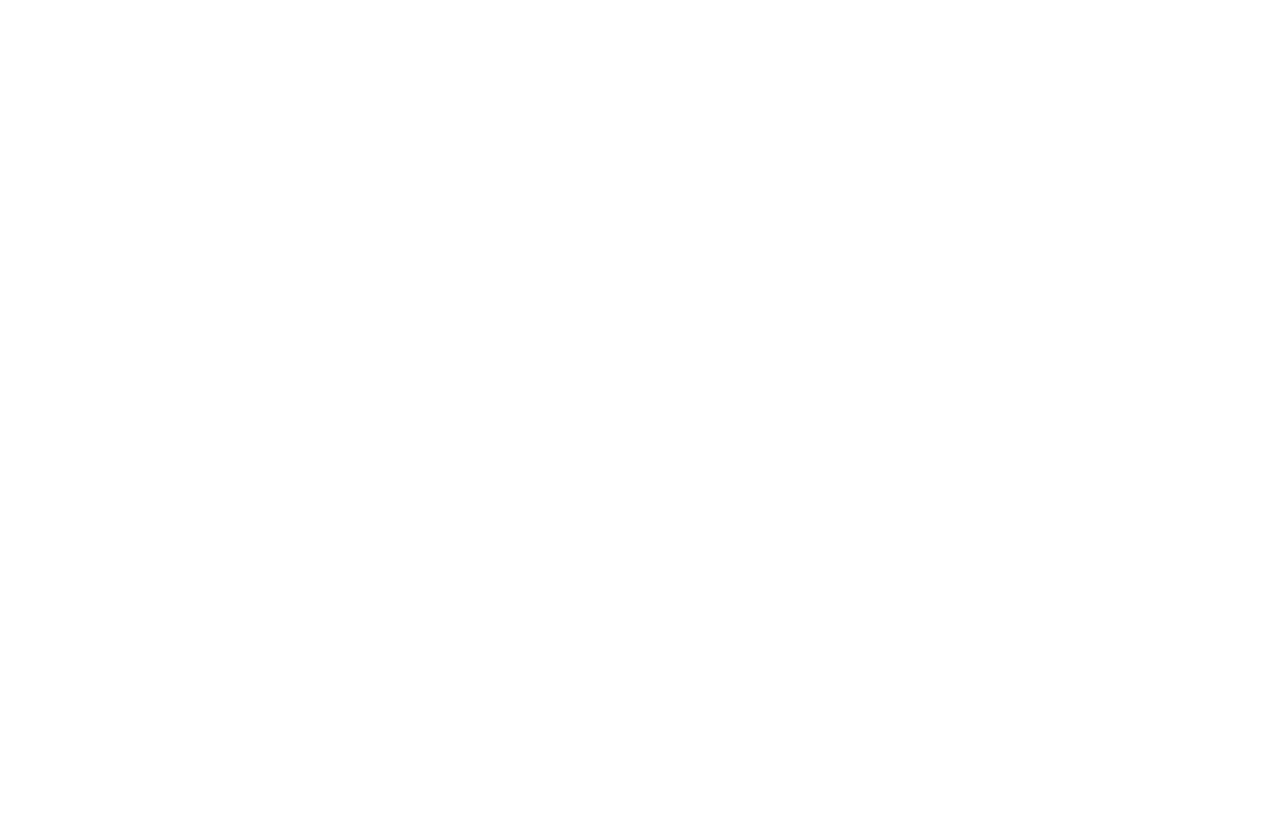
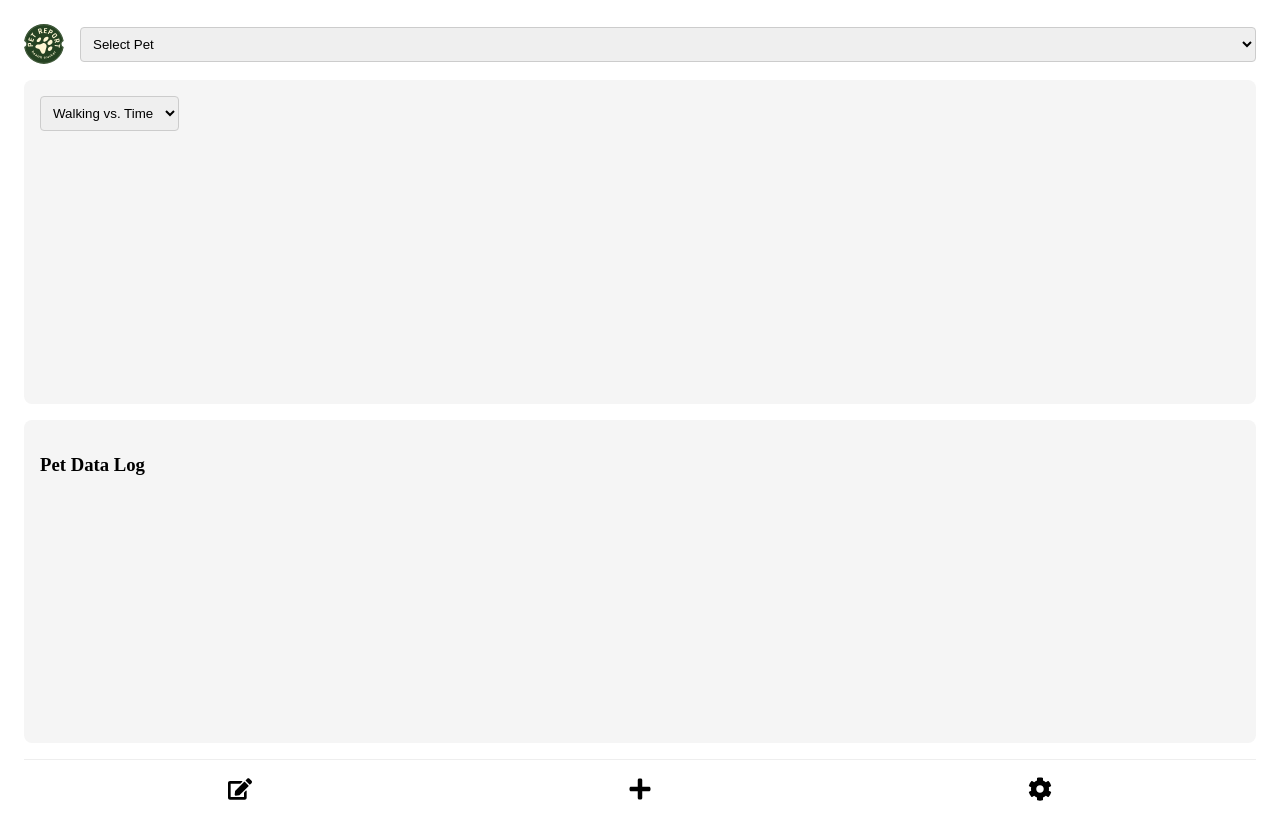
Before and after one commit to Rainbowfish-Tech-Collab/Pet-Health-Tracker, a React (Vite) app in the folder frontend/: page /pet-data-log in a window 1280 px wide. Before the commit this address had no page. Shown: the top 840 px of the page. Before the commit the page ends 800 px from the top, so only its background shows below. Built offline with nearby package versions, Linux system fonts and the light colour scheme.

Commit message:
Add navigation routes and implement navbar functionality

```diff
--- a/frontend/src/App.jsx
+++ b/frontend/src/App.jsx
@@ -1,6 +1,7 @@
 import React from 'react';
 import { BrowserRouter as Router, Routes, Route } from 'react-router-dom';
 import Home from './pages/Home';
+import SpecificDataEntry from './pages/SpecificDataEntry';
 import './App.css';
 
 function App() {
@@ -8,6 +9,9 @@ function App() {
     <Router>
       <Routes>
         <Route path="/" element={<Home />} />
+        <Route path="/pet-data-log" element={<Home />} /> {/* For now, reuse Home component */}
+        <Route path="/add-entry" element={<SpecificDataEntry />} />
+        <Route path="/settings" element={<div>Settings Page (Coming Soon)</div>} />
       </Routes>
     </Router>
   );
--- a/frontend/src/pages/Home.jsx
+++ b/frontend/src/pages/Home.jsx
@@ -1,4 +1,5 @@
-import { useState } from 'react';
+import { useState, useEffect } from 'react';
+import { useNavigate } from 'react-router-dom';
 import Logo from '../assets/Logo.svg';
 import PetLogoName from '../assets/PetLogoName.svg';
 import { FaEdit, FaPlus, FaCog } from 'react-icons/fa';
@@ -51,6 +52,7 @@ const styles = {
 };
 
 function Home() {
+  const navigate = useNavigate();
   const [selectedPet, setSelectedPet] = useState('');
   const [graphType, setGraphType] = useState('Walking vs. Time');
 
@@ -94,13 +96,25 @@ function Home() {
 
       {/* Navigation Bar */}
       <div style={styles.navbar}>
-        <button style={styles.navButton} onClick={() => console.log('Edit')}>
+        <button
+          style={styles.navButton}
+          onClick={() => navigate('/pet-data-log')}
+          title="View Pet Data Log"
+        >
           <FaEdit />
         </button>
-        <button style={styles.navButton} onClick={() => console.log('Add')}>
+        <button
+          style={styles.navButton}
+          onClick={() => navigate('/add-entry')}
+          title="Add New Entry"
+        >
           <FaPlus />
         </button>
-        <button style={styles.navButton} onClick={() => console.log('Settings')}>
+        <button
+          style={styles.navButton}
+          onClick={() => navigate('/settings')}
+          title="Settings"
+        >
           <FaCog />
         </button>
       </div>
```
